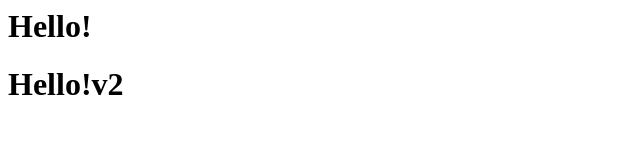
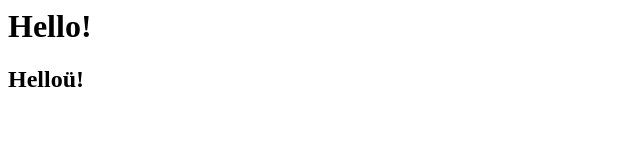
Before and after one commit to SmearyWhisper73/courseraTest, a plain HTML site: page index.html in a window 1280 px wide. Shown: the whole page, without its empty margins (0-640 px from the left). Drawn offline with Linux system fonts and the light colour scheme.

Commit message:
Modified index.html

```diff
--- a/index.html
+++ b/index.html
@@ -1,2 +1,2 @@
 <h1>Hello!</h1>
-<h1>Hello!v2</h1>
+<h2>Helloü!<h2>
```
